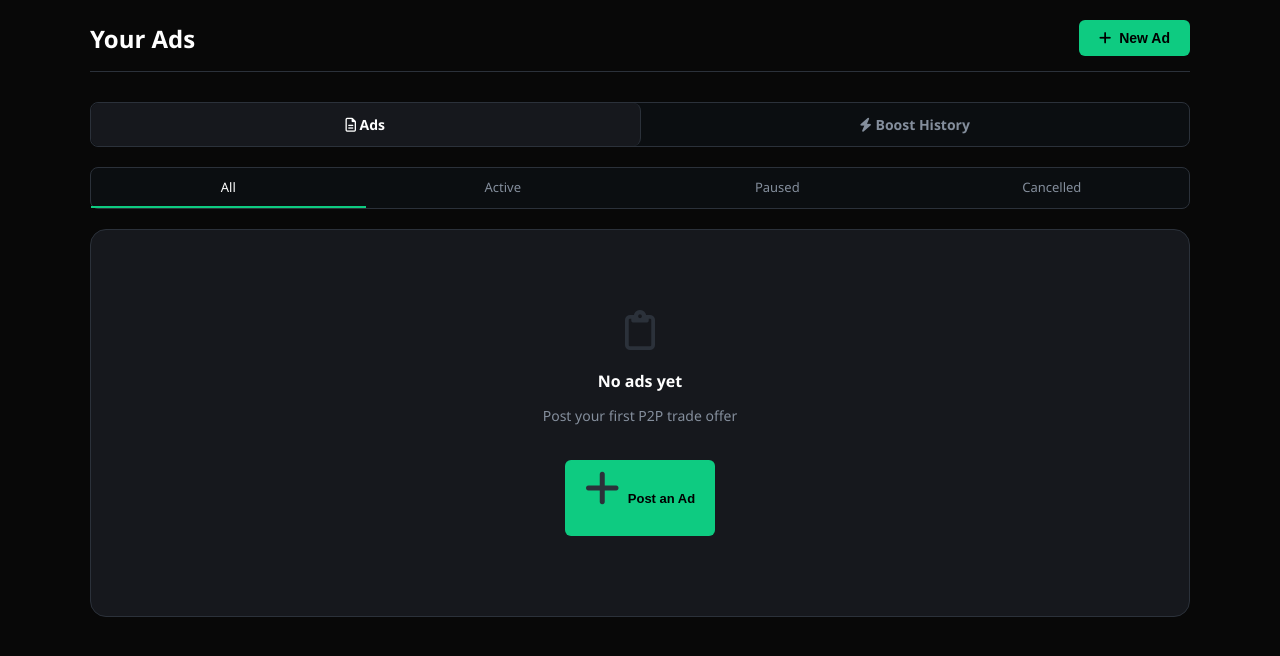
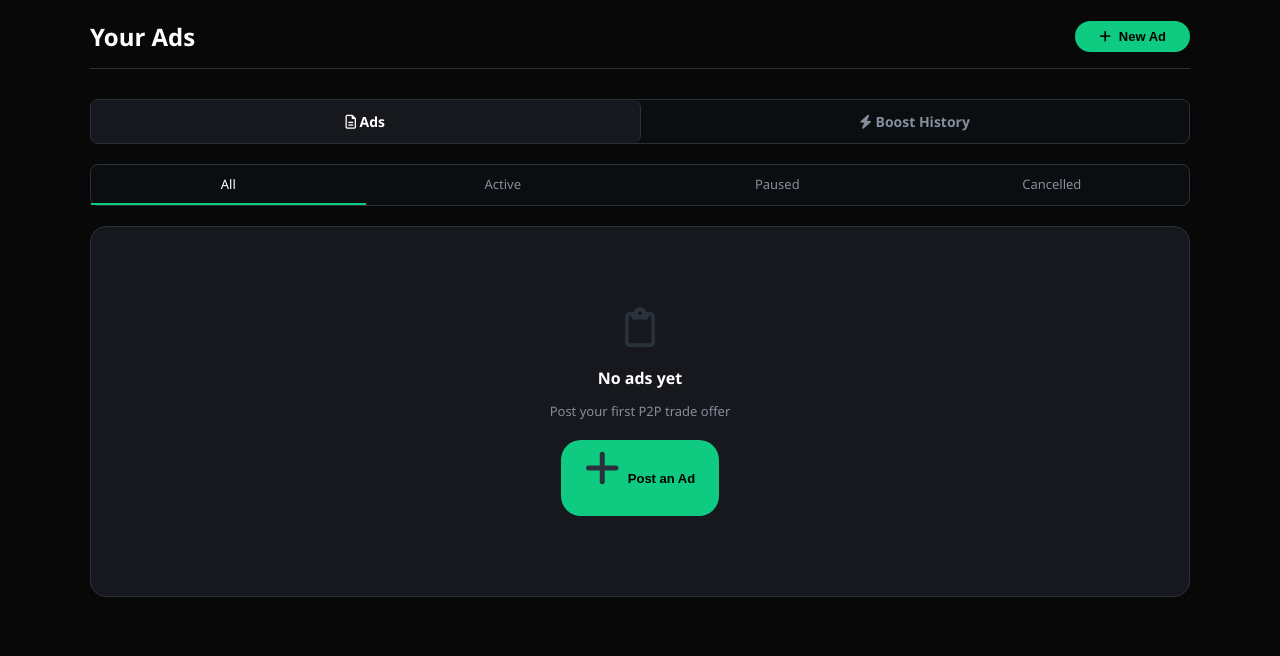
Before and after one commit to abdurebinance-dev/tbr-exchange-1, a website: page public/my-ads.html in a window 1280 px wide. Drawn offline with Linux system fonts and the light colour scheme.

Commit message:
Made Post an Ad button proper pill size

```diff
--- a/public/my-ads.html
+++ b/public/my-ads.html
@@ -49,6 +49,7 @@
             margin: 0;
         }
 
+        /* 🚀 ቆንጆ የተስተካከሉ በተኖች 🚀 */
         .btn-primary {
             background-color: var(--green-color);
             color: #000;
@@ -65,6 +66,14 @@
         }
 
         .btn-primary:hover { background-color: var(--green-hover); }
+
+        /* ልክ እንደ ሁለተኛው ፎቶ ክብ (Pill) ቅርፅ ያለው በተን */
+        .btn-pill {
+            border-radius: 20px !important;
+            padding: 8px 24px !important;
+            font-size: 13px !important;
+            font-weight: 600 !important;
+        }
 
         .btn-outline {
             background: transparent;
@@ -115,7 +124,7 @@
         }
         .empty-state i { font-size: 40px; color: #2b313a; margin-bottom: 20px; }
         .empty-state h3 { margin: 0 0 10px 0; font-size: 16px; color: #fff; }
-        .empty-state p { color: var(--text-muted); font-size: 14px; margin-bottom: 25px; }
+        .empty-state p { color: var(--text-muted); font-size: 13px; margin-bottom: 20px; }
 
         /* =========================================
            VIEW 2: KYC Required Block
@@ -156,7 +165,7 @@
            ========================================= */
         #view-post-ad { display: none; animation: fadeIn 0.3s ease; max-width: 800px; margin: 0 auto; padding-bottom: 50px;}
 
-        /* 🚀 Buy/Sell Toggle Buttons Styles 🚀 */
+        /* Buy/Sell Toggle Buttons Styles */
         .trade-type-toggle {
             display: flex;
             gap: 15px;
@@ -255,7 +264,8 @@
     <div class="container" id="view-main-ads">
         <div class="top-bar">
             <h1>Your Ads</h1>
-            <button class="btn-primary" onclick="handleNewAdClick()">
+            <!-- 🚀 Top Right Button (Pill Shaped) 🚀 -->
+            <button class="btn-primary btn-pill" onclick="handleNewAdClick()">
                 <i class="fa-solid fa-plus"></i> New Ad
             </button>
         </div>
@@ -276,8 +286,8 @@
             <i class="fa-regular fa-clipboard"></i>
             <h3>No ads yet</h3>
             <p>Post your first P2P trade offer</p>
-            <!-- 🚀 1. በትክክል ያነሰው Post an Ad በተን 🚀 -->
-            <button class="btn-primary" style="padding: 8px 20px; font-size: 13px; margin-top: 10px;" onclick="handleNewAdClick()">
+            <!-- 🚀 Center Empty State Button (Pill Shaped) 🚀 -->
+            <button class="btn-primary btn-pill" onclick="handleNewAdClick()">
                 <i class="fa-solid fa-plus"></i> Post an Ad
             </button>
         </div>
@@ -366,7 +376,6 @@
             <p>Set your rate, limits, and payment methods</p>
         </div>
 
-        <!-- 🚀 Buy and Sell Toggle Buttons 🚀 -->
         <div class="trade-type-toggle">
             <button class="toggle-btn btn-buy active" onclick="setTradeType('buy', this)">
                 <i class="fa-solid fa-arrow-down"></i> Buy USDT
@@ -440,7 +449,6 @@
                 </div>
             </div>
 
-            <!-- Dynamic Payment Methods Container -->
             <div id="ad-payment-methods-container">
                 <!-- Data loaded from localStorage -->
             </div>
@@ -508,43 +516,31 @@
     </div>
 
     <script>
-        // 🚀 1. "New Ad" ሲነካ KYC ቼክ የሚያደርገው ሎጂክ
         function handleNewAdClick() {
-            // ከስቶሬጅ kycStatus ያነባል (በ Settings ላይ ሴቭ ይደረጋል)
             const kycStatus = localStorage.getItem('kycStatus') || 'unverified';
-
-            // የድሮውን ዝርዝር ገጽ መደበቅ
             document.getElementById('view-main-ads').style.display = 'none';
 
-            // 'approved' ወይም 'verified' ከሆነ ወደ ፎርሙ ማሳለፍ
             if (kycStatus.toLowerCase() === 'approved' || kycStatus.toLowerCase() === 'verified') {
                 document.getElementById('view-post-ad').style.display = 'block';
-                loadPaymentMethodsForAd(); // የባንክ አካውንቶችን ሎድ ማድረግ
+                loadPaymentMethodsForAd();
             } else {
-                // ካልሆነ Blocked ፔጁን ማሳየት
                 document.getElementById('view-kyc-required').style.display = 'block';
             }
         }
 
-        // 🚀 ወደ ኋላ (Back) መመለሻ
         function goBackToAds() {
             document.getElementById('view-main-ads').style.display = 'block';
             document.getElementById('view-kyc-required').style.display = 'none';
             document.getElementById('view-post-ad').style.display = 'none';
         }
 
-        // 🚀 2. Buy/Sell Toggle Button Logic 🚀
-        let currentTradeType = 'buy'; // Default
+        let currentTradeType = 'buy';
 
         function setTradeType(type, element) {
             currentTradeType = type;
-
-            // ከሁሉም በተኖች ላይ active ክላስን ማንሳት
             document.querySelectorAll('.toggle-btn').forEach(btn => btn.classList.remove('active'));
-            // በተነካው በተን ላይ active ማድረቅ
             element.classList.add('active');
 
-            // ከስር ያለውን 'Review Order' በተን እንደ ምርጫው ከለሩን እንቀይረዋለን
             const reviewBtn = document.getElementById('review-order-btn');
             if (type === 'sell') {
                 reviewBtn.style.backgroundColor = 'var(--red-color)';
@@ -555,7 +551,6 @@
             }
         }
 
-        // 🚀 የ Payment Methods ማምጫና መደርደሪያ
         function loadPaymentMethodsForAd() {
             const container = document.getElementById('ad-payment-methods-container');
             container.innerHTML = '';
```
